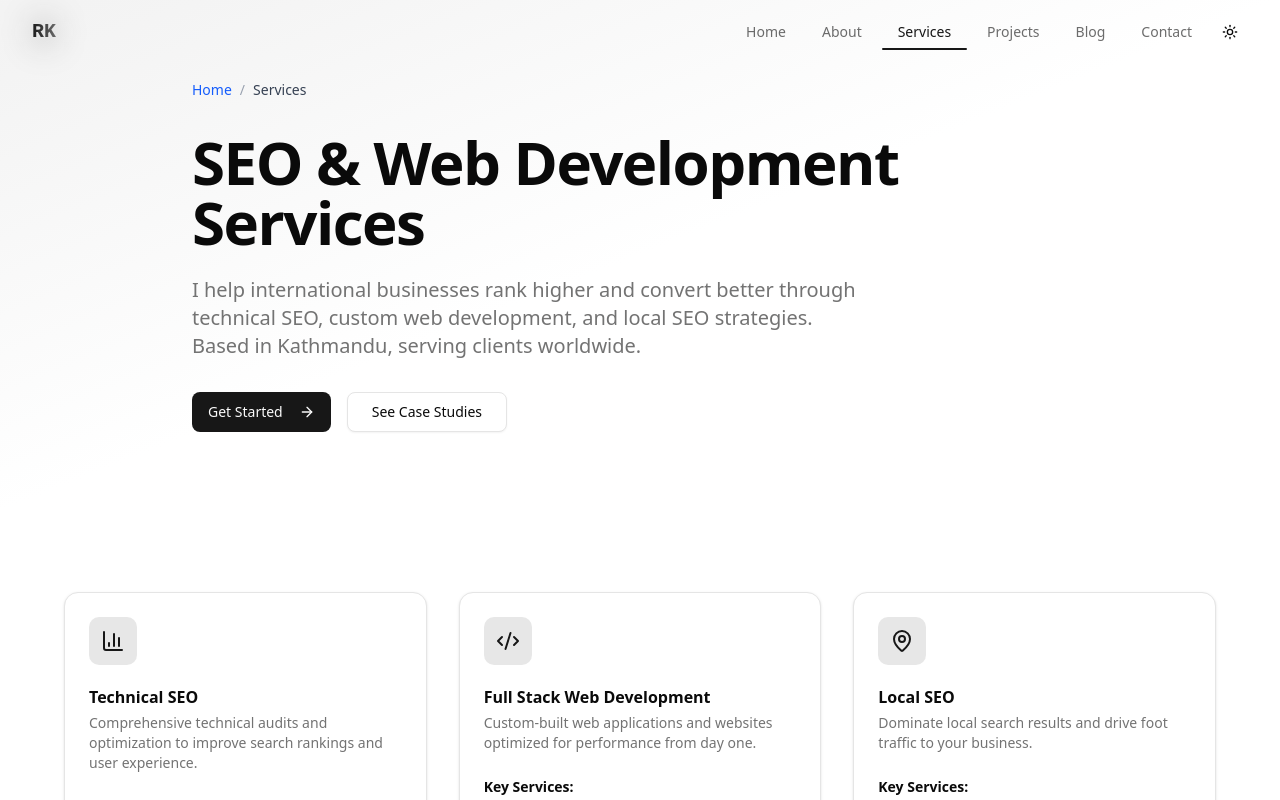
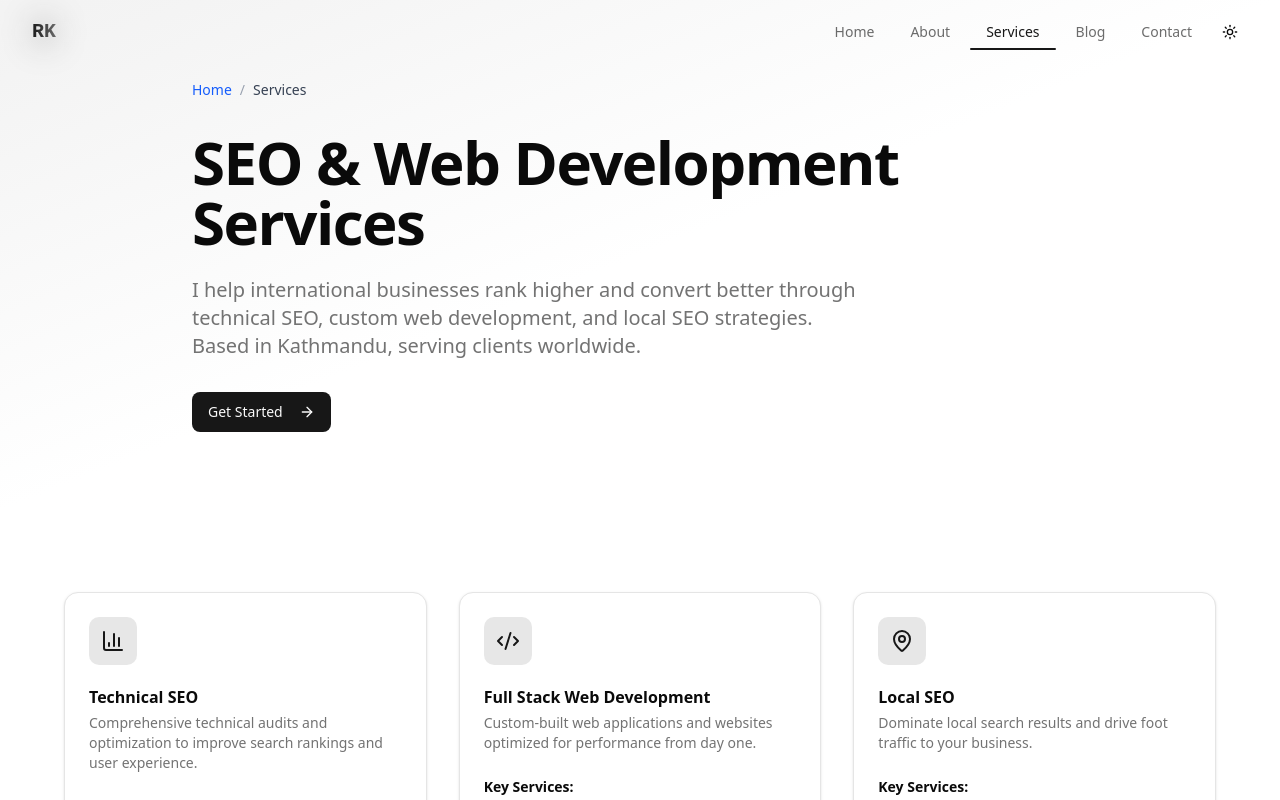
Before and after one commit to rejish7/Portfolio, a Next.js app in the folder frontend/: page /services in a window 1280 px wide. Shown: the top 800 px of the page. Built offline with nearby package versions, Linux system fonts and the light colour scheme.

Commit message:
fix: comment out Projects link in Navbar and ServicesPage for future reference

```diff
--- a/frontend/src/app/services/page.tsx
+++ b/frontend/src/app/services/page.tsx
@@ -108,11 +108,11 @@ export default function ServicesPage() {
                                 <ArrowRight className="ml-2 h-4 w-4 group-hover:translate-x-1 transition-transform" />
                             </Button>
                         </Link>
-                        <Link href="/projects">
+                        {/* <Link href="/projects">
                             <Button size="lg" variant="outline">
                                 See Case Studies
                             </Button>
-                        </Link>
+                        </Link> */}
                     </div>
                 </div>
             </section>
--- a/frontend/src/components/layout/Footer.tsx
+++ b/frontend/src/components/layout/Footer.tsx
@@ -56,10 +56,10 @@ export function Footer() {
               </li>
               <li>
                 <Link
-                  href="/projects"
+                  href="/services"
                   className="text-sm text-muted-foreground hover:text-primary transition-colors"
                 >
-                  Projects
+                  Services
                 </Link>
               </li>
               <li>
--- a/frontend/src/components/layout/Navbar.tsx
+++ b/frontend/src/components/layout/Navbar.tsx
@@ -12,7 +12,7 @@ const navItems = [
   { name: "About", path: "/about" },
   { name: "Services", path: "/services" },
   // { name: "Tech Stack", path: "/tech-stack" },
-  { name: "Projects", path: "/projects" },
+  // { name: "Projects", path: "/projects" },
   { name: "Blog", path: "/blog" },
   { name: "Contact", path: "/contact" },
 ];
--- a/frontend/src/components/sections/About.tsx
+++ b/frontend/src/components/sections/About.tsx
@@ -57,7 +57,7 @@ export function About() {
               </p>
 
               <p>
-                Before tech, I worked as a <span className="text-primary font-medium">QA Engineer in pharmaceuticals</span> — developing precision, documentation discipline, regulatory compliance mindset, and structured problem-solving. These skills transfer directly to writing testable code, thorough debugging, and working collaboratively in agile teams.
+                Before tech, I worked as a <span className="text-primary font-medium"> Junior QA in pharmaceuticals</span> — developing precision, documentation discipline, regulatory compliance mindset, and structured problem-solving. These skills transfer directly to writing testable code, thorough debugging, and working collaboratively in agile teams.
               </p>
 
               <p className="font-medium text-foreground">
--- a/frontend/src/components/sections/CTASection.tsx
+++ b/frontend/src/components/sections/CTASection.tsx
@@ -15,9 +15,9 @@ export function CTASection() {
           <Button asChild size="lg" variant="secondary">
             <Link href="/contact">Get in touch</Link>
           </Button>
-          <Button asChild size="lg" variant="outline">
+          {/* <Button asChild size="lg" variant="outline">
             <Link href="/projects">Explore my projects</Link>
-          </Button>
+          </Button> */}
         </div>
       </div>
     </section>
--- a/frontend/src/components/sections/Hero.tsx
+++ b/frontend/src/components/sections/Hero.tsx
@@ -71,11 +71,11 @@ export function Hero() {
                 <ArrowRight className="ml-2 h-4 w-4 group-hover:translate-x-1 transition-transform" />
               </Button>
             </Link>
-            <Link href="/tech-stack">
+            {/* <Link href="/tech-stack">
               <Button size="lg" variant="outline">
                 My Tech Stack
               </Button>
-            </Link>
+            </Link> */}
             <a href="/assets/cv/rejish khanal.pdf" download>
               <Button size="lg" variant="ghost">
                 <Download className="mr-2 h-4 w-4" />
--- a/frontend/src/components/sections/Skills.tsx
+++ b/frontend/src/components/sections/Skills.tsx
@@ -7,17 +7,17 @@ const skillsData = [
   {
     category: "Frontend",
     icon: Code2,
-    skills: ["React", "Next.js", "TypeScript", "Tailwind CSS", "Vue.js", "HTML/CSS"],
+    skills: ["Next.js", "TypeScript", "Tailwind CSS", "Vue.js", "HTML/CSS"],
   },
   {
     category: "Backend",
     icon: Server,
-    skills: ["Node.js", "Python", "Express", "Django", "REST APIs"],
+    skills: ["Python", "Express", "Django", "REST APIs"],
   },
   {
     category: "Database",
     icon: Database,
-    skills: ["PostgreSQL", "MongoDB", "MySQL", "Redis"],
+    skills: ["PostgreSQL", "MongoDB", "MySQL",],
   },
   {
     category: "DevOps & Tools",
```
